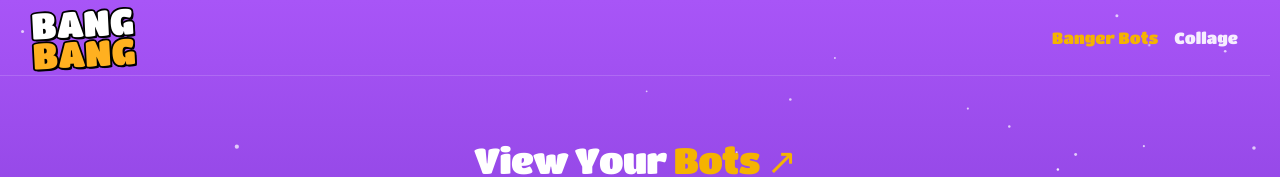
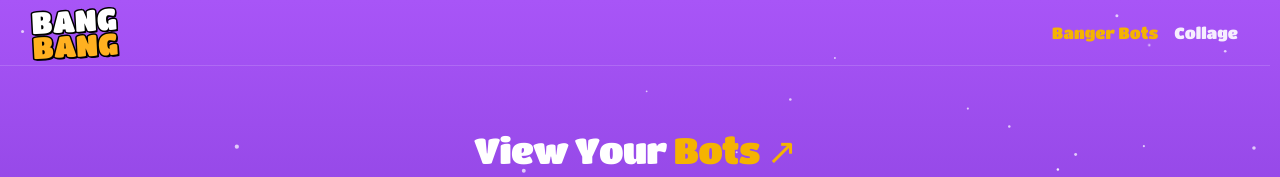
Before and after one commit to st1vv/bang-bang, a React (Vite) app: page / in a window 1280 px wide. Shown: the top 177 px of the page. Built offline with nearby package versions, Linux system fonts and the light colour scheme; no server answers.

Commit message:
fixed logo size

```diff
--- a/src/shared/logo.tsx
+++ b/src/shared/logo.tsx
@@ -2,7 +2,7 @@
 // outline and a hard offset shadow, tilted the same way as the original.
 export const Logo = () => {
   return (
-    <span className="logo block -rotate-3 select-none font-display text-2xl leading-[0.82] lg:text-4xl">
+    <span className="logo block -rotate-3 select-none font-display text-2xl leading-[0.82] lg:text-3xl">
       <span className="block">BANG</span>
       <span className="logo-accent block">BANG</span>
     </span>
```
